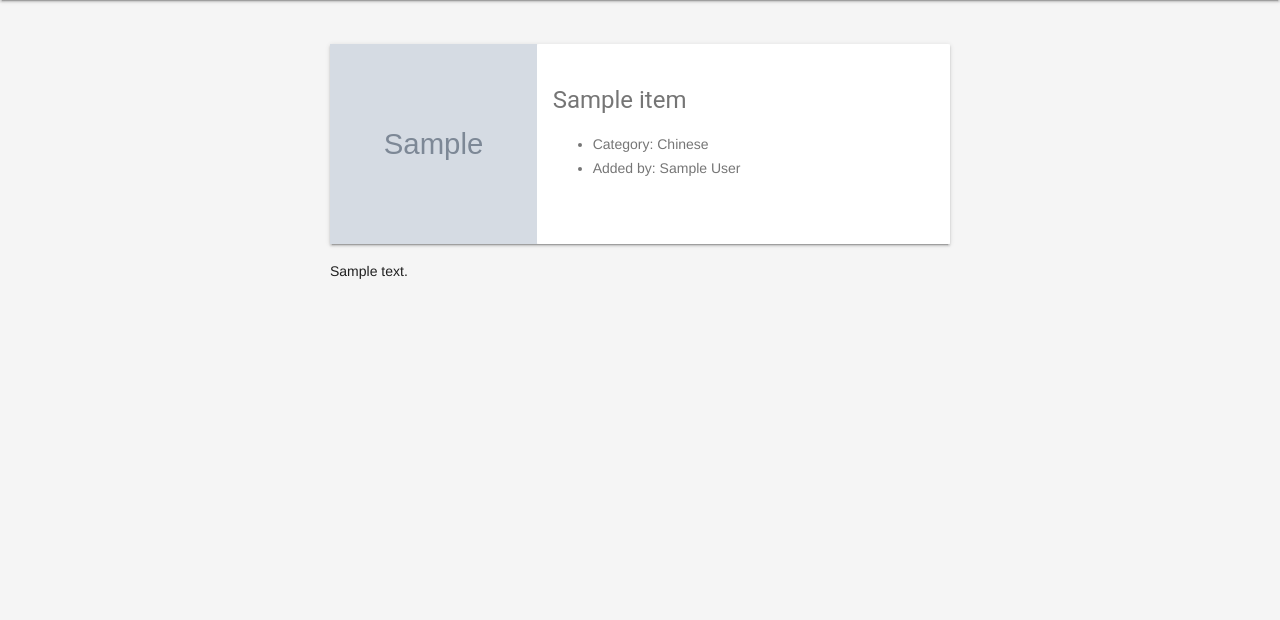
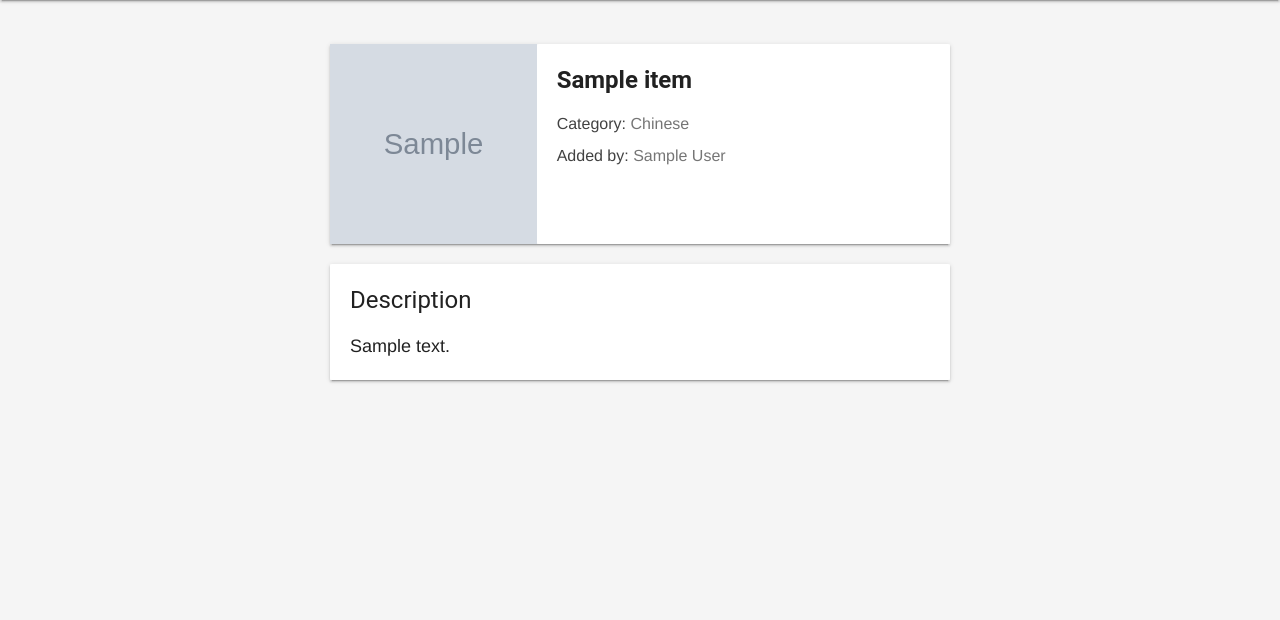
Before and after one commit to abequinonez/udacity-item-catalog, a Flask app: a page that uses templates/item.html in a window 1280 px wide. Shown: the part 64-684 px from the top of the page. Run offline with Flask 2, Linux system fonts and the light colour scheme; data comes from the database, SQL or seed files in the repository; tables that the repository leaves empty hold one stand-in row (values such as "Sample post"); grey boxes marked "Sample" are stand-in pictures; some libraries are stand-ins or nearby versions.

Commit message:
Change item template styles

```diff
--- a/static/css/styles.css
+++ b/static/css/styles.css
@@ -189,7 +189,7 @@ down on pages with short content, at least on initial page load.
 }
 
 .item-content .mdl-grid {
-    margin-bottom: 15px;
+    margin-bottom: 20px;
 }
 
 .item-content .mdl-grid:last-of-type {
@@ -230,7 +230,61 @@ down on pages with short content, at least on initial page load.
 .edit-item .mdl-textfield {
     margin-left: 16px;
     margin-right: 16px;
-    max-width: 90%
+    max-width: 90%;
+}
+
+.item-content-image-container {
+    max-height: 215px;
+}
+
+.item-content-image-container img {
+    object-fit: cover;
+    width: 100%;
+    height: 100%;
+}
+
+.item-content .mdl-card__supporting-text {
+    padding: 20px;
+    width: unset;
+    color: inherit;
+}
+
+.item-content h4 {
+    margin: 0 0 16px;
+}
+
+.item-content-name {
+    font-weight: 700;
+}
+
+.item-content ul {
+    padding: 0;
+    list-style-type: none;
+    font-size: 16px;
+    color: rgba(0,0,0,.54);
+}
+
+.item-content li {
+    padding-bottom: 8px;
+}
+
+.item-content li:last-of-type {
+    padding-bottom: 0;
+}
+
+.item-content-info {
+    color: rgb(66,66,66);
+}
+
+.item-content-description-card {
+    min-height: unset;
+}
+
+.item-content-description-text {
+    margin: 0;
+    font-size: 18px;
+    line-height: 28px;
+    hyphens: auto;
 }
 
 .mdl-mini-footer {
@@ -383,3 +437,14 @@ https://blog.escapecreative.com/how-to-replace-text-with-css
         display: none;
     }
 }
+
+@media screen and (max-width: 479px) {
+    .item-content .mdl-card__supporting-text {
+        padding: 16px;
+    }
+
+    .item-content-description-text {
+        font-size: 16px;
+        line-height: 26px;
+    }
+}
--- a/templates/item.html
+++ b/templates/item.html
@@ -2,15 +2,15 @@
 {% block content %}
     <div class="item-content">
         <div class="mdl-grid mdl-grid--no-spacing mdl-shadow--2dp">
-            <div style="max-height: 215px;" class="mdl-cell mdl-cell--4-col-desktop mdl-cell--3-col-tablet mdl-cell--4-col-phone">
-                <img style="object-fit: cover; width: 100%; height: 100%;" src="{{item.image_url}}" alt="Noodles image">
+            <div class="mdl-cell mdl-cell--4-col-desktop mdl-cell--3-col-tablet mdl-cell--4-col-phone item-content-image-container">
+                <img src="{{item.image_url}}" alt="Noodles image">
             </div>
             <div class="mdl-card mdl-cell mdl-cell--8-col-desktop mdl-cell--5-col-tablet mdl-cell--4-col-phone">
                 <div class="mdl-card__supporting-text">
-                    <h4>{{item.name}}</h4>
+                    <h4 class="item-content-name">{{item.name}}</h4>
                     <ul>
-                        <li>Category: {{item.category.name}}</li>
-                        <li>Added by: {{item.user.name}}</li>
+                        <li><span class="item-content-info">Category:</span> {{item.category.name}}</li>
+                        <li><span class="item-content-info">Added by:</span> {{item.user.name}}</li>
                     </ul>
                     {% if session['username'] and session['user_id'] == item.user_id %}
                         <a href="{{url_for('edit_item', category_arg=item.category.name.lower(), item_arg=item.name.lower())}}" class="mdl-button mdl-js-button mdl-button--raised mdl-js-ripple-effect mdl-shadow--2dp">
@@ -25,11 +25,14 @@
                 </div>
             </div>
         </div>
-        <div class="mdl-grid mdl-grid--no-spacing">
-            <div class="mdl-cell mdl-cell--12-col">
-                <p>
-                    {{item.description}}
-                </p>
+        <div class="mdl-grid mdl-grid--no-spacing mdl-shadow--2dp">
+            <div class="mdl-card mdl-cell mdl-cell--12-col item-content-description-card">
+                <div class="mdl-card__supporting-text">
+                    <h4>Description</h4>
+                    <p class="mdl-typography--font-light item-content-description-text">
+                        {{item.description}}
+                    </p>
+                </div>
             </div>
         </div>
     </div>
```
